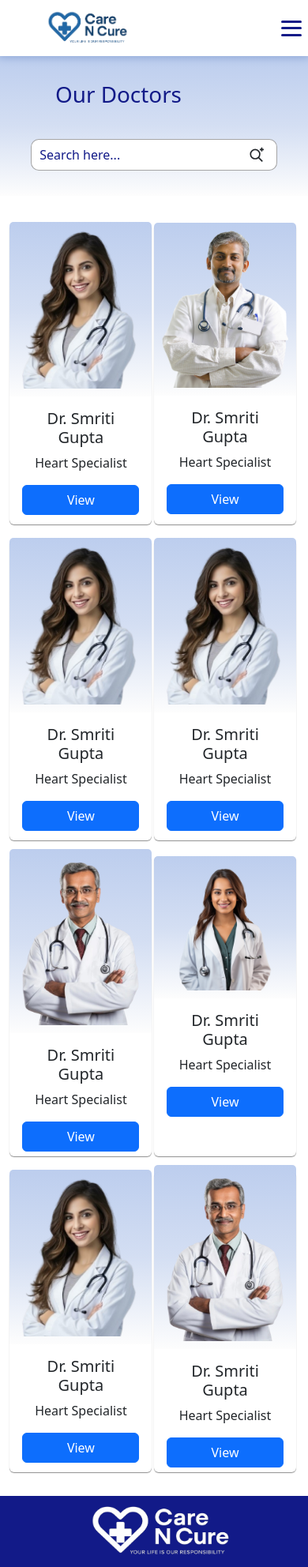
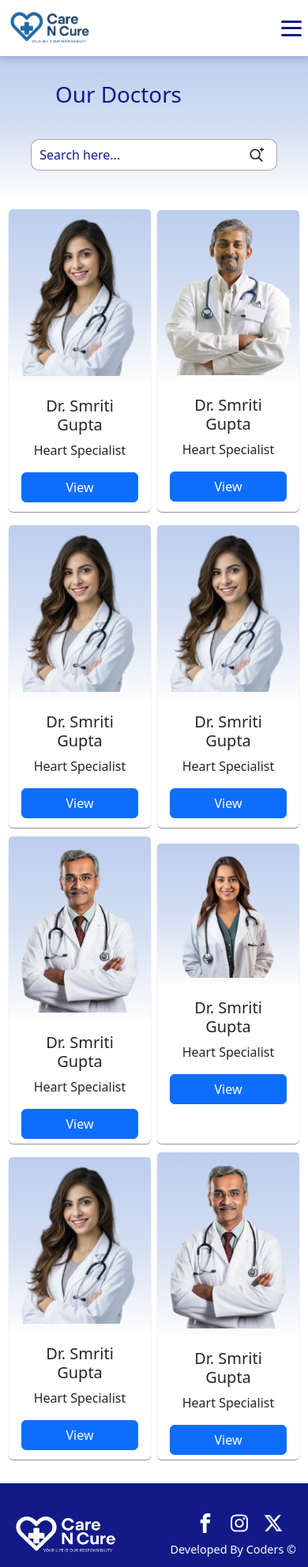
Before and after one commit to HaldarSayan18/careNcure, a React (Create React App) app in the folder frontend/: page /doctors in a window 390 px wide. Shown: the top 1984 px of the page at 79% size. Built offline with nearby package versions, Linux system fonts and the light colour scheme.

Commit message:
design modified for mobile mode

```diff
--- a/frontend/src/App.css
+++ b/frontend/src/App.css
@@ -2,6 +2,7 @@
   width: 100%;
   padding: 0;
   margin: 0;
+  /* overflow-x: hidden; */
 }
 
 /* admin header design start */
@@ -64,7 +65,7 @@
   align-items: center;
   gap: 35rem;
   /* border: 1px solid yellow; */
-  width: 99.8%;
+  width: inherit;
   height: 70px;
   box-shadow: 0px 0px 10px 2px rgba(26, 65, 138, 0.473);
 }
@@ -363,7 +364,7 @@
   /* border: 1px solid red; */
 }
 
-.doctors-card{
+.doctors-card {
   height: 380px !important;
   width: 180px;
   margin-top: 20px;
@@ -472,18 +473,18 @@
 
 /* Mobile (<=768px) */
 @media screen and (max-width: 768px) {
-  body {
-    width: 100%;
-  }
 
   .navbar-container,
   .admin-navbar-container {
     /* flex-direction: column; */
-
     display: flex;
     justify-content: space-between;
     height: auto;
-    padding: 1rem;
+    /* padding: 1rem; */
+  }
+
+  .logo {
+    margin-left: 0;
   }
 
   .navbar-items {
@@ -497,6 +498,20 @@
     width: 80%;
   }
 
+  .home-section1 {
+    display: flex;
+    flex-direction: column;
+    align-items: center;
+    justify-content: center;
+    text-align: center;
+    padding-bottom: 15px;
+  }
+
+  .home-section1 img {
+    height: 250px;
+    width: 230px;
+  }
+
   .appointment-form {
     width: 80%;
   }
@@ -506,8 +521,39 @@
   }
 
   .footer-container {
+    display: flex;
+    text-align: center;
+  }
+
+  .footer-logo {
+    height: auto;
+    width: 150px;
+  }
+
+  .footer-container-section {
+    display: flex;
     flex-direction: column;
-    text-align: center;
+    align-items: flex-end;
+    justify-content: center;
+    /* width: 100%; */
+    gap: 10px;
+    padding-right: 15px;
+  }
+
+  .doctors-container {
+    display: flex;
+    align-content: center;
+    align-items: center;
+    justify-content: center;
+  }
+
+  .doctors-list-section {
+    display: flex;
+    align-content: center;
+    align-items: center;
+    justify-content: center;
+    margin-top: 0;
+    gap: 8px;
   }
 }
 
@@ -541,6 +587,10 @@
   }
 }
 
+body {
+  box-sizing: border-box;
+}
+
 /* --- Hamburger --- */
 .hamburger {
   display: none;
@@ -549,6 +599,8 @@
   width: 26px;
   height: 20px;
   cursor: pointer;
+  z-index: 9999;
+  overflow-y: auto;
 }
 
 .hamburger span {
@@ -579,17 +631,16 @@
   }
 
   .navbar-items {
-    position: absolute;
+    position: fixed;
     top: 70px;
-    right: 0;
+    left: 0;
     width: 100%;
-    /* flex-direction: column; */
-    align-items: center;
     background: white;
     box-shadow: 0px 3px 10px rgba(0, 0, 0, 0.1);
     height: 0;
     overflow: hidden;
     transition: height 0.3s ease;
+    z-index: 9999;
   }
 
   .navbar-items.active {
--- a/frontend/src/pages/WorkInprogress.jsx
+++ b/frontend/src/pages/WorkInprogress.jsx
@@ -4,7 +4,7 @@ const WorkInProgress = () => {
     return (
         <div style={{
             textAlign: 'center',
-            fontSize: '2rem',
+            fontSize: '1rem',
             fontWeight:'600',
             color: '#888',
         }}>
```
